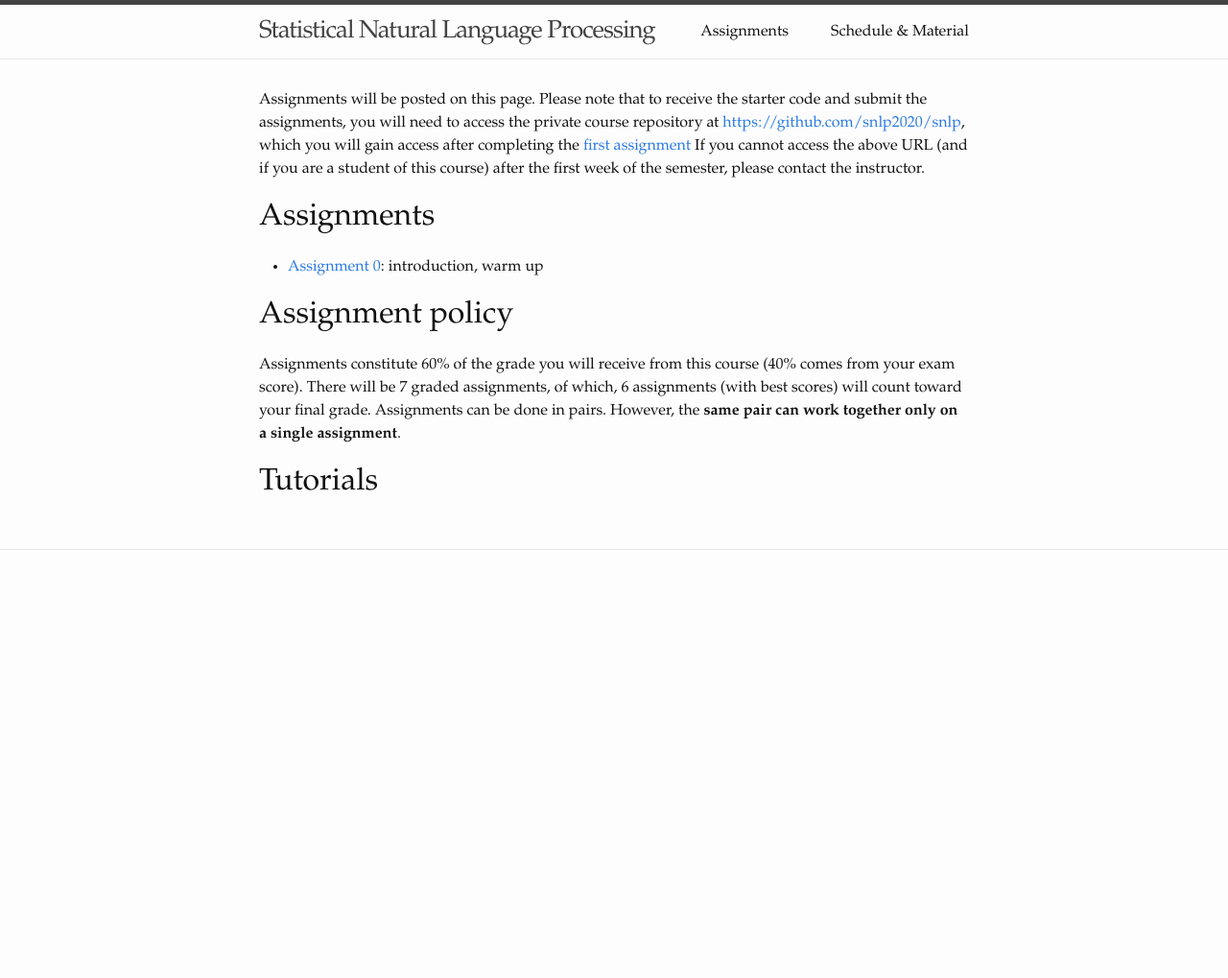
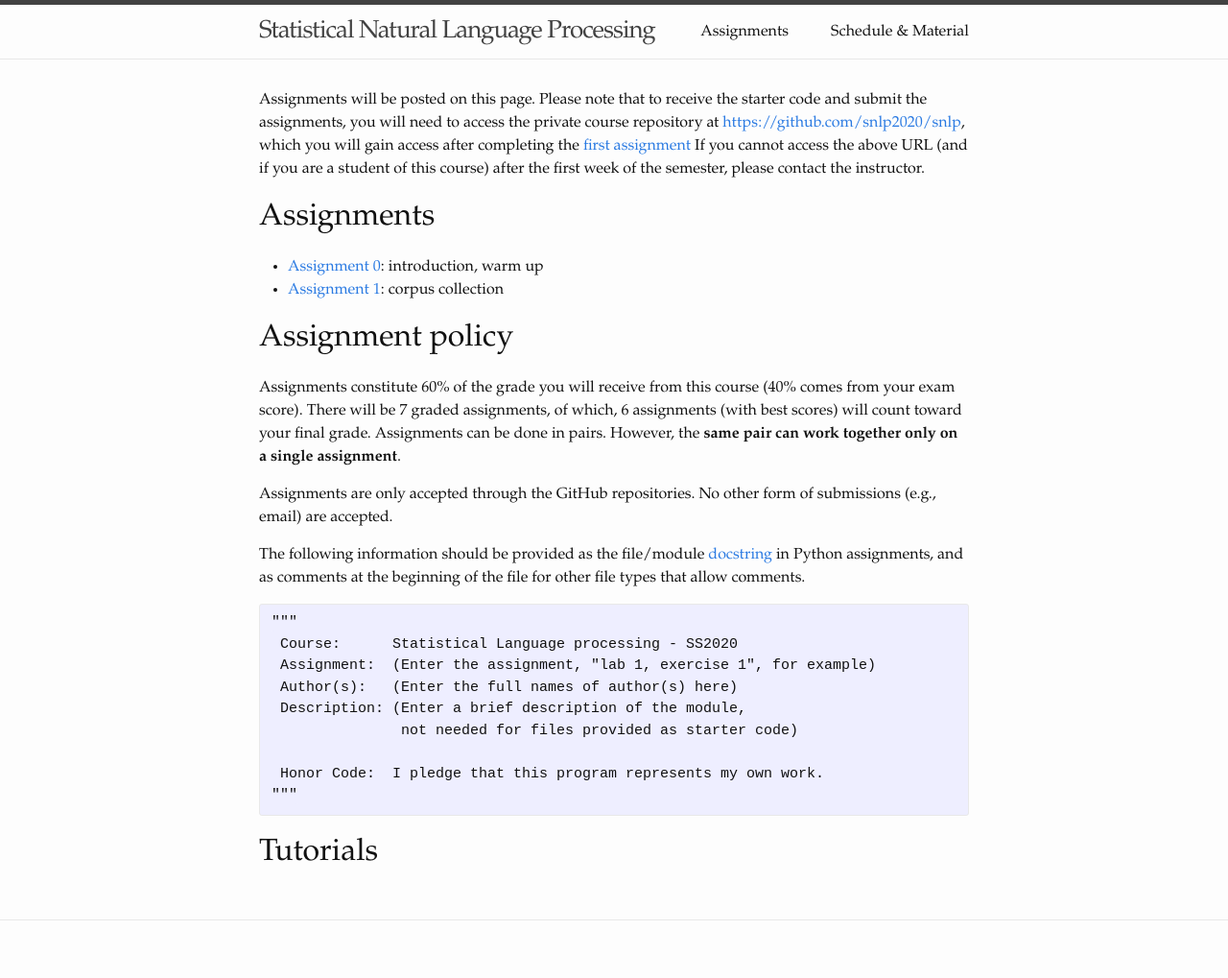
Before and after one commit to snlp2020/snlp2020.github.io, a Jekyll site: the page built from assignments.md, in a window 1280 px wide. Shown: the whole page at 96% size. Built offline with Jekyll 4.4.1, drawn with Linux system fonts in a browser that asks for light colours; before the commit the page ends 900 px from its top, so only the background shows below that.

Commit message:
Add assignment 1 & assignment policy.

```diff
--- a/assignments.md
+++ b/assignments.md
@@ -17,6 +17,7 @@ please contact the instructor.
 # Assignments
 
 - [Assignment 0](https://snlp2020.github.io/a0/): introduction, warm up
+- [Assignment 1](https://snlp2020.github.io/a1/): corpus collection
 
 # Assignment policy
 
@@ -27,4 +28,25 @@ There will be 7 graded assignments, of which,
 Assignments can be done in pairs.
 However, the **same pair can work together only on a single assignment**.
 
+
+Assignments are only accepted through the GitHub repositories.
+No other form of submissions (e.g., email) are accepted.
+
+The following information should be provided as the file/module
+[docstring](https://www.python.org/dev/peps/pep-0257/)
+in Python assignments, and as comments at the beginning of the file
+for other file types that allow comments.
+
+~~~{.python}
+"""
+ Course:      Statistical Language processing - SS2020
+ Assignment:  (Enter the assignment, "lab 1, exercise 1", for example)
+ Author(s):   (Enter the full names of author(s) here)
+ Description: (Enter a brief description of the module,
+               not needed for files provided as starter code)
+
+ Honor Code:  I pledge that this program represents my own work.
+"""
+~~~
+
 # Tutorials
```
